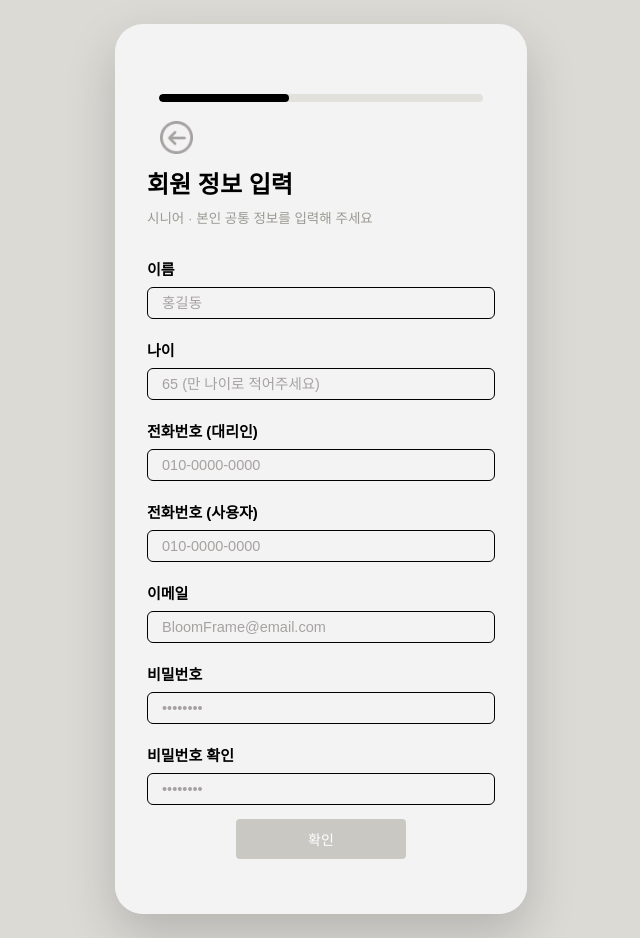
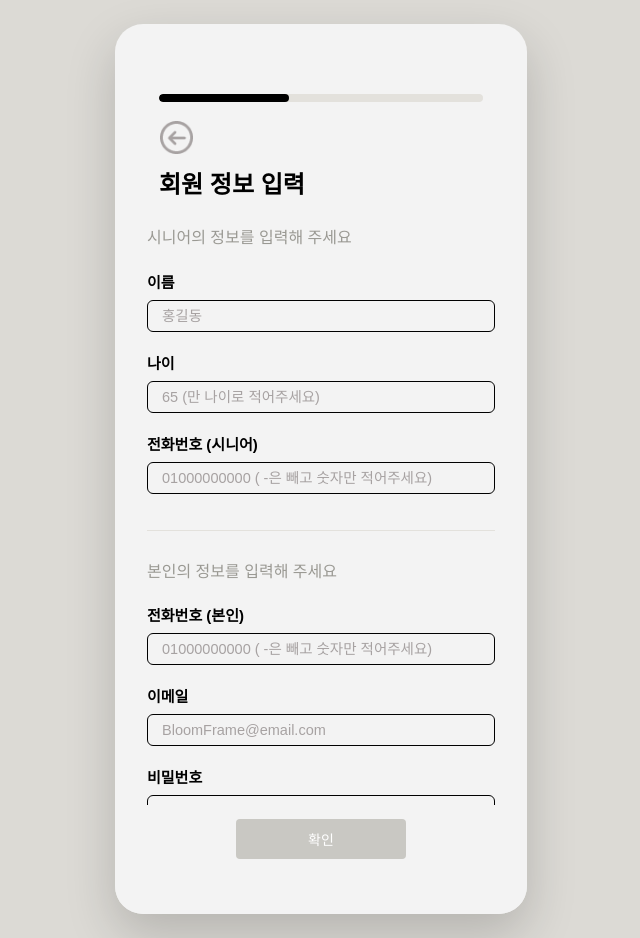
Before and after one commit to EUNS0O/BloomFrame-FRONT-END, a React (Vite) app: page /signup/info in a window 1280 px wide. Shown: the whole page, without its empty margins (319-959 px from the left). Built offline with nearby package versions, Linux system fonts and the light colour scheme; a web font is replaced by a local one.

Commit message:
전화번호 인증 로직 및 화면 디자인 조정

```diff
--- a/src/pages/SignupInfo.jsx
+++ b/src/pages/SignupInfo.jsx
@@ -9,6 +9,7 @@ import agreeIcon from "../assets/agree.png";
 import nonAgreeIcon from "../assets/non_agree.png";
 
 const FIELD_MB = 20; // 필드 사이 간격 (조절용)
+const PHONE_PLACEHOLDER = "01000000000 ( -은 빼고 숫자만 적어주세요)";
 
 export default function SignupInfo() {
   const navigate = useNavigate();
@@ -18,7 +19,7 @@ export default function SignupInfo() {
   const scrollId = React.useId().replace(/:/g, "");
 
   // 회원가입(수정 모드 아님)으로 들어온 거면, 예전 테스트/이전 세션에 남아있던 값 대신 항상 빈 칸으로 시작
-  // 수정 모드로 들어온 거면, "원래 저장돼 있던 대리인 번호"를 기억해둠 — 이걸 실제로 바꿨을 때만 인증하기 버튼이 뜨게 하기 위함
+  // 수정 모드로 들어온 거면, "원래 저장돼 있던 본인(등록자) 번호"를 기억해둠 — 이걸 실제로 바꿨을 때만 인증하기 버튼이 뜨게 하기 위함
   useEffect(() => {
     if (!accountEditMode) {
       update({ name: "", age: "", guardianPhone: "", selfPhone: "", email: "", password: "", passwordConfirm: "", phoneVerifying: false, otp: "" });
@@ -30,12 +31,23 @@ export default function SignupInfo() {
     // eslint-disable-next-line react-hooks/exhaustive-deps
   }, []);
 
+  // 클릭만 해도 뜨는 게 아니라, 전화번호(본인)를 "다 입력했을 때"(숫자 11자리) + "원래 값에서 실제로 바뀌었을 때"만 인증하기 버튼 노출
+  const isPhoneComplete = stripPhone(data.guardianPhone).length >= 11;
+  const phoneChanged = data.guardianPhone !== originalGuardianPhone;
+  const showPhoneVerifyButton = isPhoneComplete && phoneChanged && !data.phoneVerifying;
+
+  // 인증 코드 6자리를 입력하면 인증 완료로 간주 (지금은 실제 SMS 검증 서버가 없어서 자리수만 확인 — 나중에 백엔드 연동 시 실제 검증 응답으로 교체)
+  const otpComplete = (data.otp || "").trim().length >= 6;
+  const verificationRequired = isPhoneComplete && phoneChanged; // 번호를 새로 입력/변경했을 때만 인증이 필요
+  const verified = !verificationRequired || otpComplete;
+
   // 매 렌더마다 다시 계산 — 값이 바뀌는 즉시 버튼 활성/비활성이 바로 반영됨
   const errors = [];
   if (!data.name?.trim()) errors.push("이름을 입력해 주세요.");
   if (!data.age?.trim() || !/^\d+$/.test(data.age.trim())) errors.push("나이는 숫자로 입력해 주세요.");
-  if (!data.guardianPhone?.trim() || stripPhone(data.guardianPhone).length < 11) errors.push("대리인 전화번호를 정확히 입력해 주세요.");
-  if (!data.selfPhone?.trim() || stripPhone(data.selfPhone).length < 11) errors.push("사용자 전화번호를 정확히 입력해 주세요.");
+  if (!data.selfPhone?.trim() || stripPhone(data.selfPhone).length < 11) errors.push("전화번호(시니어)를 정확히 입력해 주세요.");
+  if (!data.guardianPhone?.trim() || stripPhone(data.guardianPhone).length < 11) errors.push("전화번호(본인)를 정확히 입력해 주세요.");
+  if (!verified) errors.push("전화번호(본인) 인증을 완료해 주세요.");
   if (!data.email?.trim() || !/^[^\s@]+@[^\s@]+\.[^\s@]+$/.test(data.email.trim())) errors.push("올바른 이메일 형식이 아니에요.");
   if (!data.password || data.password.length < 4) errors.push("비밀번호는 4자 이상 입력해 주세요.");
   if (data.password !== data.passwordConfirm) errors.push("비밀번호가 서로 일치하지 않아요.");
@@ -44,8 +56,7 @@ export default function SignupInfo() {
   const handleConfirm = () => {
     if (errors.length > 0) return; // 버튼이 disabled라 사실상 여기 안 오지만, 방어적으로 한 번 더 막음
 
-    // 실제 백엔드 연동 시 이 payload를 그대로 API에 보내면 됨 (전화번호는 하이픈 뺀 숫자만)
-    // 화면에 보여주는 data.guardianPhone/selfPhone 자체는 하이픈 포함된 채로 그대로 둠(입력 편의성 유지)
+    // 실제 백엔드 연동 시 이 payload를 그대로 API에 보내면 됨 (전화번호는 하이픈 없이 숫자만 — 이미 입력 단계에서 숫자만 받으므로 stripPhone은 방어적 처리)
     const payload = {
       ...data,
       guardianPhone: stripPhone(data.guardianPhone),
@@ -80,11 +91,6 @@ export default function SignupInfo() {
     labelFontSize: 15,
   };
 
-  // 클릭만 해도 뜨는 게 아니라, 전화번호를 "다 입력했을 때"(숫자 11자리) + "원래 값에서 실제로 바뀌었을 때"만 인증하기 버튼 노출
-  const isPhoneComplete = stripPhone(data.guardianPhone).length >= 11;
-  const phoneChanged = data.guardianPhone !== originalGuardianPhone;
-  const showPhoneVerifyButton = isPhoneComplete && phoneChanged && !data.phoneVerifying;
-
   return (
     <div style={{ height: 890, display: "flex", flexDirection: "column" }}>
       {/* 스크롤 영역: 헤더+입력창들만. 확인 버튼 자리는 절대 침범 안 함 */}
@@ -98,12 +104,14 @@ export default function SignupInfo() {
           .vscroll-${scrollId}:hover::-webkit-scrollbar-thumb { background: ${C.grayLine}; }
         `}</style>
         <BackHeader progress={accountEditMode ? undefined : 40} />
-        <div style={{ fontSize: 24, fontWeight: 800, marginTop: 20, marginBottom: 8 }}>{accountEditMode ? "회원 정보 수정" : "회원 정보 입력"}</div>
-        <div style={{ fontSize: 13.5, color: C.gray, lineHeight: 1.6, marginBottom: 28 }}>
-          시니어 · 본인 공통 정보를 {accountEditMode ? "수정해" : "입력해"} 주세요
+        <div style={{ fontSize: 24, fontWeight: 800, marginTop: 20, marginBottom: 25, marginLeft: 12 }}>{accountEditMode ? "회원 정보 수정" : "회원 정보 입력"}</div>
+
+        {/* 그룹 1: 시니어의 정보 */}
+        <div style={{ fontSize: 16, color: C.gray, lineHeight: 1.6, marginBottom: 20 }}>
+          시니어의 정보를 {accountEditMode ? "수정해" : "입력해"} 주세요
         </div>
 
-        <Field label="이름" placeholder="홍길동" value={data.name} onChange={(e) => update({ name: e.target.value })} {...fieldProps} />
+        <Field label="이름" placeholder="홍길동" value={data.name} onChange={(e) => update({ name: e.target.value.replace(/[0-9]/g, "") })} {...fieldProps} />
         <Field
           label="나이" placeholder="65 (만 나이로 적어주세요)"
           value={data.age} onChange={(e) => update({ age: e.target.value.replace(/[^0-9]/g, "") })}
@@ -111,8 +119,23 @@ export default function SignupInfo() {
           {...fieldProps}
         />
         <Field
-          label="전화번호 (대리인)" placeholder="010-0000-0000"
-          value={data.guardianPhone} onChange={(e) => update({ guardianPhone: e.target.value.replace(/[^0-9-]/g, "") })}
+          label="전화번호 (시니어)" placeholder={PHONE_PLACEHOLDER}
+          value={data.selfPhone} onChange={(e) => update({ selfPhone: e.target.value.replace(/[^0-9]/g, "") })}
+          inputMode="numeric"
+          {...fieldProps}
+          marginBottom={36}
+        />
+
+        <div style={{ height: 1, background: C.grayLine, margin: "0 0 28px" }} />
+
+        {/* 그룹 2: 본인(등록자)의 정보 */}
+        <div style={{ fontSize: 16, color: C.gray, lineHeight: 1.6, marginBottom: 20 }}>
+          본인의 정보를 {accountEditMode ? "수정해" : "입력해"} 주세요
+        </div>
+
+        <Field
+          label="전화번호 (본인)" placeholder={PHONE_PLACEHOLDER}
+          value={data.guardianPhone} onChange={(e) => update({ guardianPhone: e.target.value.replace(/[^0-9]/g, "") })}
           inputMode="numeric"
           {...fieldProps}
           marginBottom={showPhoneVerifyButton || data.phoneVerifying ? 12 : FIELD_MB}
@@ -129,19 +152,21 @@ export default function SignupInfo() {
         {data.phoneVerifying && (
           <div style={{ width: "95%", margin: "0 auto", marginBottom: FIELD_MB }}>
             <input
-              placeholder="문자로 전송된 인증번호를 입력해 주세요" value={data.otp} onChange={(e) => update({ otp: e.target.value })}
-              style={{ display: "block", width: "100%", boxSizing: "border-box", padding: "6px 13px", borderRadius: 6, border: `1px solid ${C.grayLine}`, background: C.bg, fontSize: 13, color: C.black, outline: "none" }}
+              placeholder="문자로 전송된 인증번호를 입력해 주세요" value={data.otp} onChange={(e) => update({ otp: e.target.value.replace(/[^0-9]/g, "") })}
+              style={{
+                display: "block", width: "100%", boxSizing: "border-box", padding: "6px 13px", borderRadius: 6,
+                border: `1px solid ${otpComplete ? C.grayLine : C.grayLine}`,
+                background: otpComplete ? C.grayLine : C.bg,
+                fontSize: 13, color: C.black, outline: "none",
+              }}
             />
+            {otpComplete && (
+              <div style={{ fontSize: 12, color: "#3CAE6B", fontWeight: 700, marginTop: 6 }}>✓ 인증 완료</div>
+            )}
           </div>
         )}
 
-        <Field
-          label="전화번호 (사용자)" placeholder="010-0000-0000"
-          value={data.selfPhone} onChange={(e) => update({ selfPhone: e.target.value.replace(/[^0-9-]/g, "") })}
-          inputMode="numeric"
-          {...fieldProps}
-        />
-        <Field label="이메일" placeholder="BloomFrame@email.com" value={data.email} onChange={(e) => update({ email: e.target.value })} {...fieldProps} />
+        <Field label="이메일" placeholder="BloomFrame@email.com" value={data.email} onChange={(e) => update({ email: e.target.value.replace(/[ㄱ-ㅎㅏ-ㅣ가-힣]/g, "") })} {...fieldProps} />
         <Field label="비밀번호" type="password" placeholder="••••••••" value={data.password} onChange={(e) => update({ password: e.target.value })} {...fieldProps} />
         <Field label="비밀번호 확인" type="password" placeholder="••••••••" value={data.passwordConfirm} onChange={(e) => update({ passwordConfirm: e.target.value })} {...fieldProps} marginBottom={20} />
 
```
